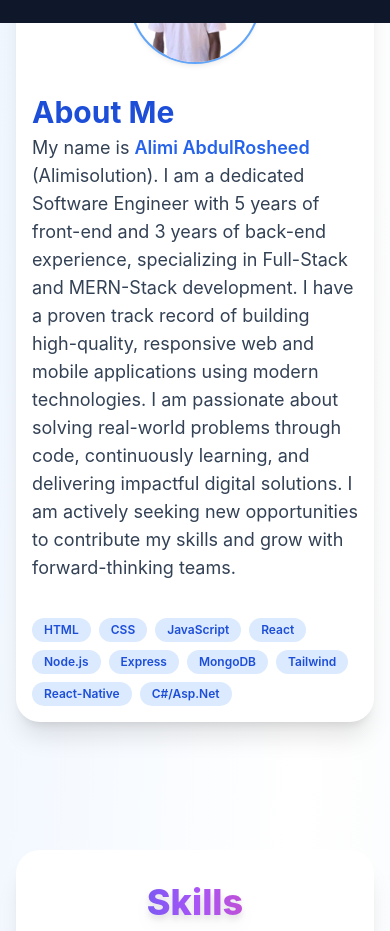
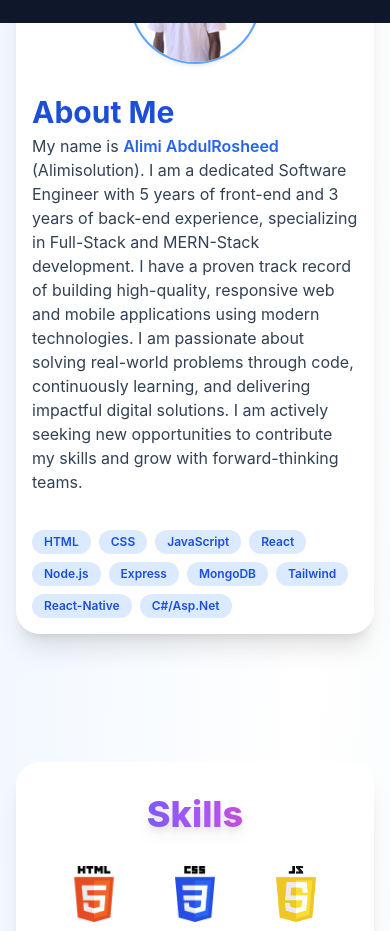
Before and after one commit to Alimisolution/portfolio, a React (Vite) app: page / in a window 390 px wide. Shown: the part 821-1752 px from the top of the page. Built offline with nearby package versions, Linux system fonts and the light colour scheme.

Commit message:
Update about & hero section

```diff
--- a/src/components/About.jsx
+++ b/src/components/About.jsx
@@ -6,7 +6,7 @@ function About(){
             <img src="/img/me-2.png" alt="about-me" className="w-32 h-32 rounded-full object-cover ring-2 ring-blue-400 dark:ring-blue-600 shadow-md" />
             <div className="flex-1 text-left">
                 <motion.h1 initial={{opacity:0, y: -20}} whileInView={{opacity:1, y:0}} transition={{duration: 0.5, delay: 0.5}} viewport={{ once: true }} className="md:text-4xl text-3xl mb-6 font-bold text-blue-700 dark:text-blue-400">About Me</motion.h1>
-                <motion.p initial={{opacity:0, y: -20}} whileInView={{opacity:1, x:0}} transition={{duration: 0.5, delay: 1}} viewport={{ once: true }} className="text-lg text-slate-700 dark:text-slate-200 mb-4">My name is <span className='font-semibold text-blue-600 dark:text-blue-300'>Alimi AbdulRosheed</span> (Alimisolution). I am a dedicated Software Engineer with 5 years of front-end and 3 years of back-end experience, specializing in Full-Stack and MERN-Stack development. I have a proven track record of building high-quality, responsive web and mobile applications using modern technologies. I am passionate about solving real-world problems through code, continuously learning, and delivering impactful digital solutions. I am actively seeking new opportunities to contribute my skills and grow with forward-thinking teams.</motion.p>
+                <motion.p initial={{opacity:0, y: -20}} whileInView={{opacity:1, x:0}} transition={{duration: 0.5, delay: 1}} viewport={{ once: true }} className="sm:text-lg text-base text-slate-700 dark:text-slate-200 mb-4">My name is <span className='font-semibold text-blue-600 dark:text-blue-300'>Alimi AbdulRosheed</span> (Alimisolution). I am a dedicated Software Engineer with 5 years of front-end and 3 years of back-end experience, specializing in Full-Stack and MERN-Stack development. I have a proven track record of building high-quality, responsive web and mobile applications using modern technologies. I am passionate about solving real-world problems through code, continuously learning, and delivering impactful digital solutions. I am actively seeking new opportunities to contribute my skills and grow with forward-thinking teams.</motion.p>
                 <div className="flex flex-wrap gap-2 justify-start mt-4">
                     <span className="bg-blue-100 text-blue-700 dark:bg-blue-900 dark:text-blue-200 px-3 py-1 rounded-full text-xs font-semibold">HTML</span>
                     <span className="bg-blue-100 text-blue-700 dark:bg-blue-900 dark:text-blue-200 px-3 py-1 rounded-full text-xs font-semibold">CSS</span>
```
